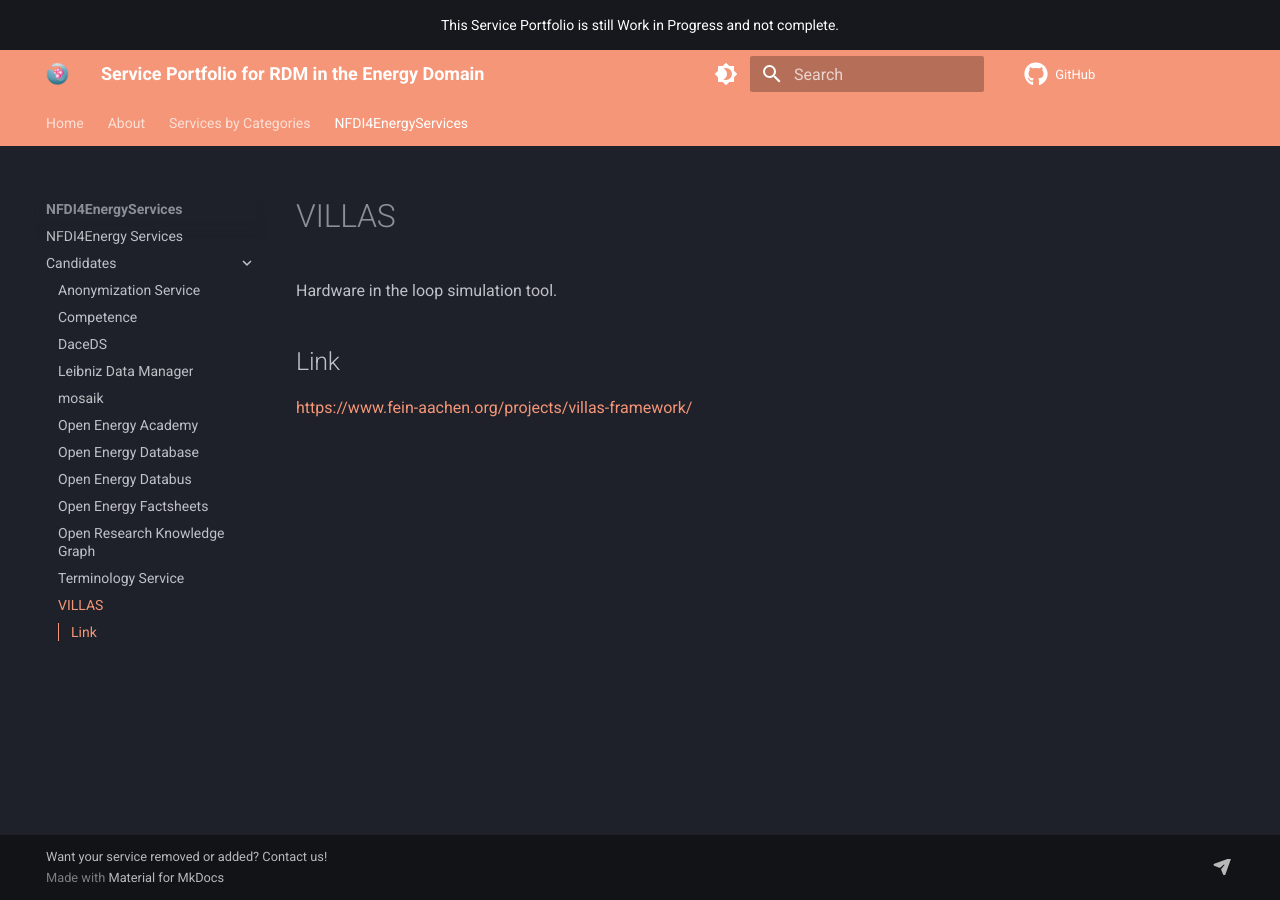
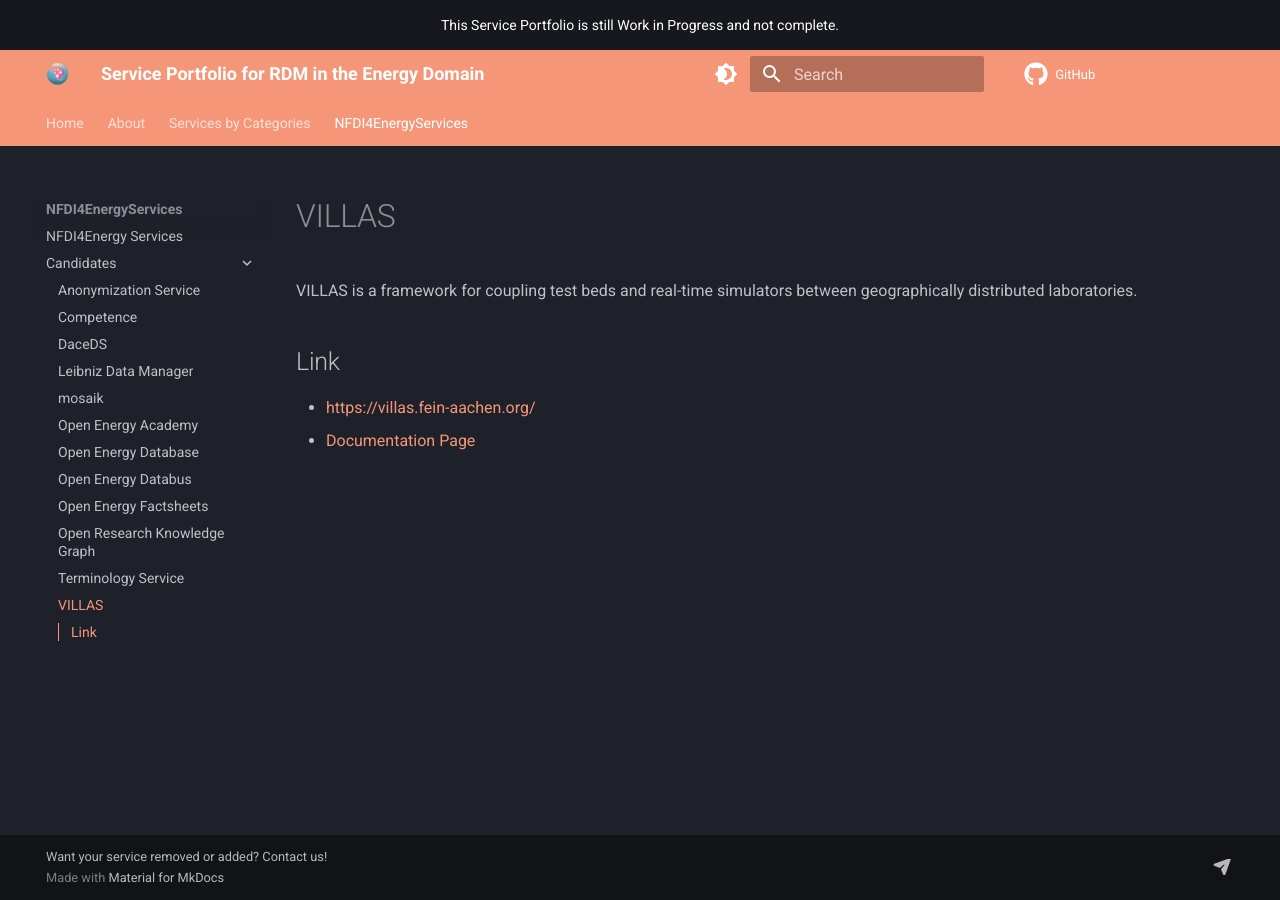
Before and after one commit to NFDI4Energy/service-portfolio, an MkDocs documentation site: the page built from docs/NFDI4EnergyServices/candidates/villas.md, in a window 1280 px wide. Built offline with MkDocs 1.6.1 and Material for MkDocs 9.7.7, drawn with Linux system fonts in a browser that asks for light colours; comment, search, counter and statistics services are not loaded.

Commit message:
Update VILLAS

```diff
--- a/docs/NFDI4EnergyServices/candidates/villas.md
+++ b/docs/NFDI4EnergyServices/candidates/villas.md
@@ -3,7 +3,8 @@
 tags:
 ---
 # VILLAS
-Hardware in the loop simulation tool.
+VILLAS is a framework for coupling test beds and real-time simulators between geographically distributed laboratories.
 
 ## Link
-[https://www.fein-aachen.org/projects/villas-framework/](https://www.fein-aachen.org/projects/villas-framework/){:target="_blank"}
+- [https://villas.fein-aachen.org/](https://villas.fein-aachen.org/){:target="_blank"}
+- [Documentation Page](https://villas.fein-aachen.org/docs/){:target="_blank"}
```
